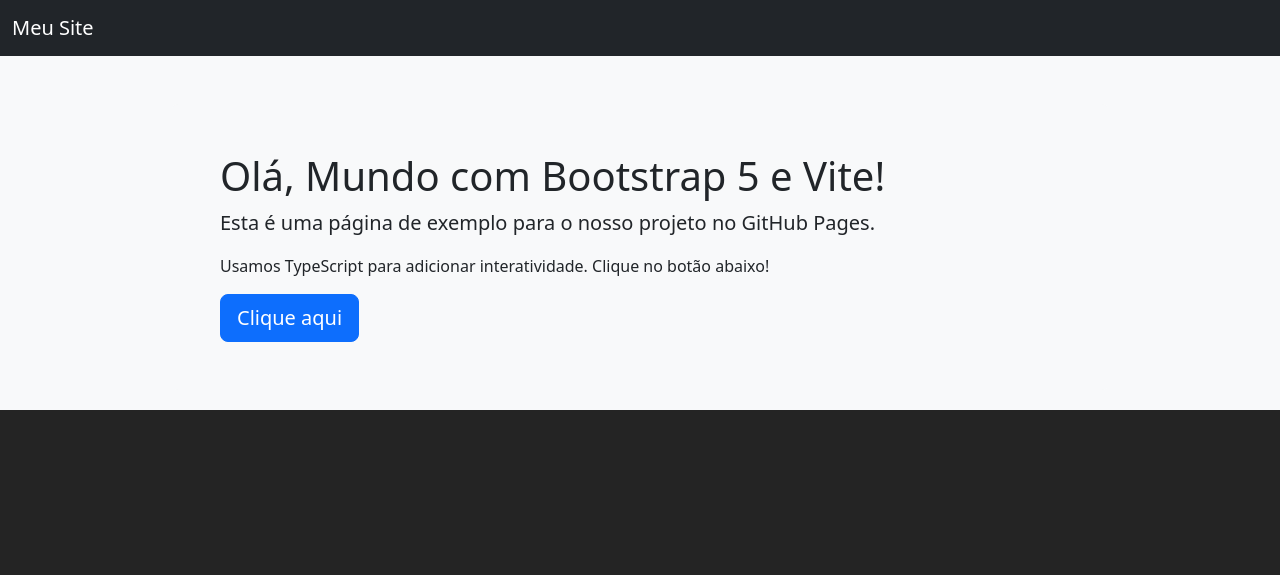
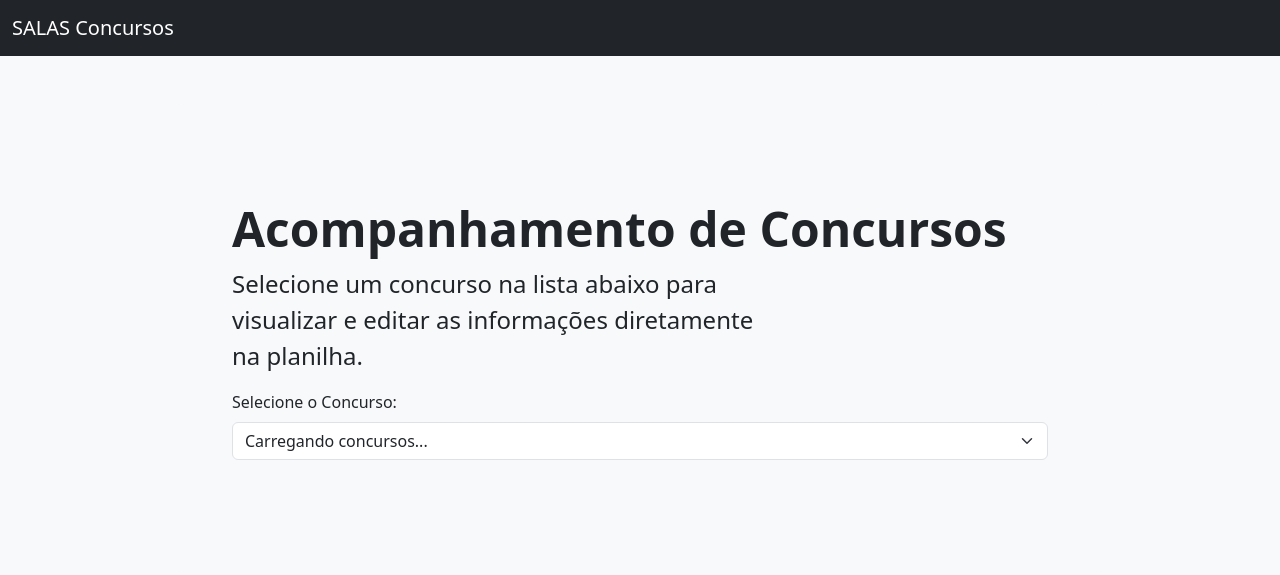
Before and after one commit to lourranio/salas, a website built with Vite: page index.html in a window 1280 px wide. Shown: the top 575 px of the page. Built offline with nearby package versions, Linux system fonts and the light colour scheme.

Commit message:
feat: Implementa a funcionalidade principal do SALAS Concursos

```diff
--- a/index.html
+++ b/index.html
@@ -1,10 +1,48 @@
 <!doctype html>
-<html lang="en">
+<html lang="pt-BR">
   <head>
     <meta charset="UTF-8" />
     <meta name="viewport" content="width=device-width, initial-scale=1.0" />
+    <!-- Depois -->
+    <script type="module" crossorigin src="/dist/assets/index-D1lDV__d.js"></script>
     <title>Meu Site Incrível</title>
-  </head>
+  </head><!doctype html>
+
+    <head>
+      <meta charset="UTF-8" />
+      <meta name="viewport" content="width=device-width, initial-scale=1.0" />
+      <title>SALAS - Acompanhamento de Concursos</title>
+    </head>
+    <body>
+      <nav class="navbar navbar-expand-lg navbar-dark bg-dark">
+        <div class="container-fluid">
+          <a class="navbar-brand" href="#">SALAS Concursos</a>
+        </div>
+      </nav>
+
+      <main class="container mt-5">
+        <div class="p-5 mb-4 bg-light rounded-3">
+          <div class="container-fluid py-5">
+            <h1 class="display-5 fw-bold">Acompanhamento de Concursos</h1>
+            <p class="col-md-8 fs-4">Selecione um concurso na lista abaixo para visualizar e editar as informações diretamente na planilha.</p>
+            <div class="mb-3">
+              <label for="concursoSelector" class="form-label">Selecione o Concurso:</label>
+              <select class="form-select" id="concursoSelector">
+                <option selected>Carregando concursos...</option>
+              </select>
+            </div>
+          </div>
+        </div>
+
+        <div id="spreadsheet-container" class="ratio ratio-16x9">
+          <!-- O Iframe da planilha será inserido aqui pelo TypeScript -->
+        </div>
+      </main>
+
+      <script type="module" src="/src/main.ts"></script>
+    </body>
+  </html>
+
   <body>
     <nav class="navbar navbar-expand-lg navbar-dark bg-dark">
       <div class="container-fluid">
--- a/tsconfig.json
+++ b/tsconfig.json
@@ -21,5 +21,5 @@
     "noFallthroughCasesInSwitch": true,
     "noUncheckedSideEffectImports": true
   },
-  "include": ["src"]
+  "include": ["src", "vite.config.ts"]
 }
```
Also changed, not shown: src/counter.ts (deleted, +0 -9 lines), src/typescript.svg (deleted), vite.config.ts (renamed from src/vite.config.ts).
